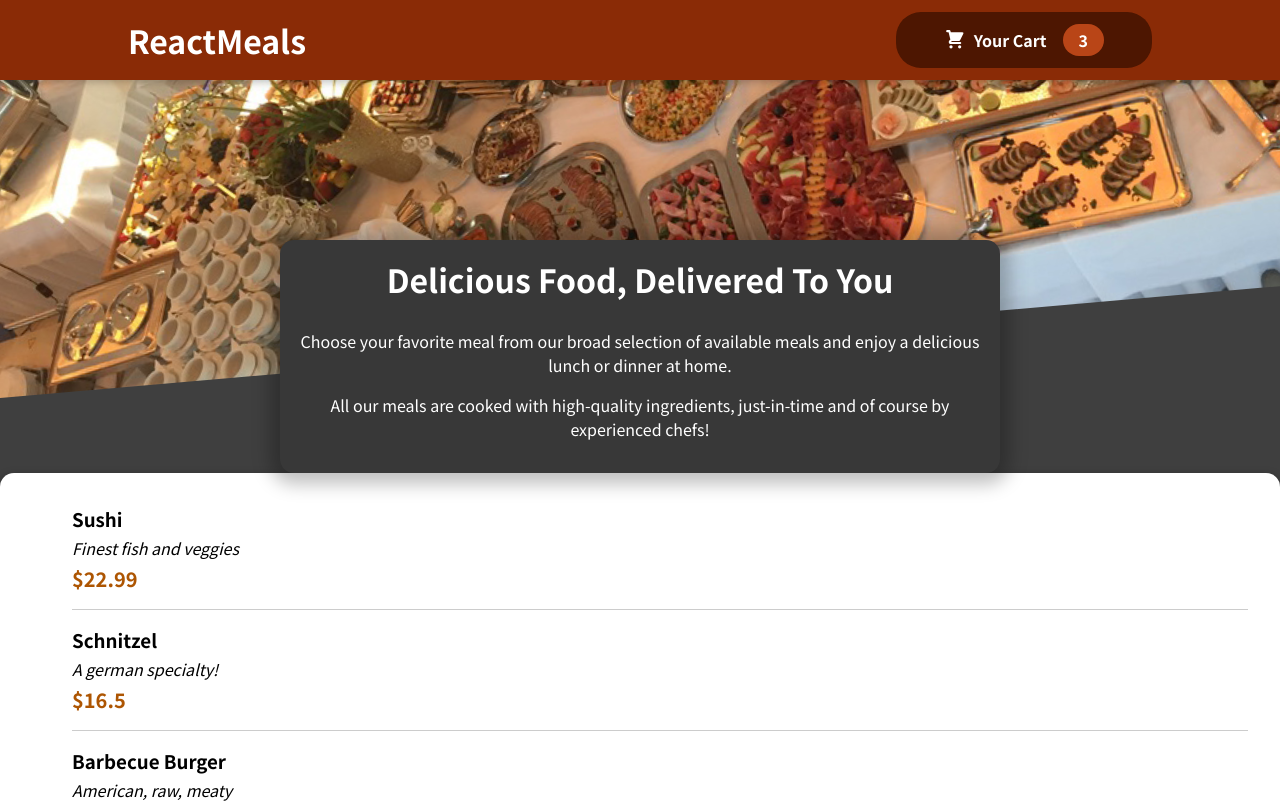
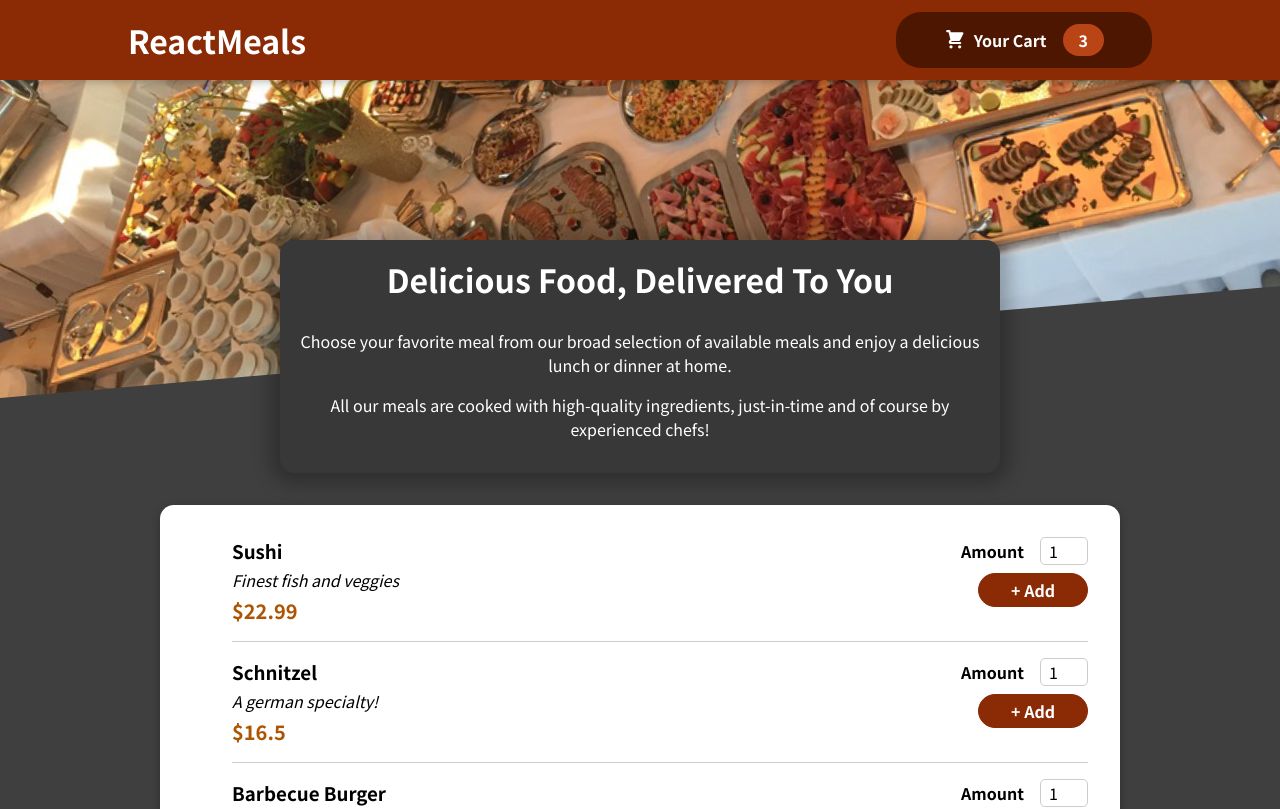
Before and after one commit to j-parthiv/Food-Ordering-React-App, a React (Create React App) app: page / in a window 1280 px wide. Shown: the top 809 px of the page. Built offline with nearby package versions, Linux system fonts and the light colour scheme.

Commit message:
Working on the Shopping Cart Component

```diff
--- a/src/Components/Meals/AvailableMeals.js
+++ b/src/Components/Meals/AvailableMeals.js
@@ -32,6 +32,7 @@
   const mealsList = DUMMY_MEALS.map((meal) => (
     <MealItem
       id={meal.id}
+      key={meal.id}
       name={meal.name}
       description={meal.description}
       price={meal.price}
--- a/src/Components/Meals/MealItem/MealItem.js
+++ b/src/Components/Meals/MealItem/MealItem.js
@@ -1,4 +1,5 @@
 import classes from './MealItem.module.css';
+import MealItemForm from './MealItemForm';
 
 const MealItem = (props) =>{
     const price = `$${props.price}`
@@ -10,7 +11,7 @@
             <div className={classes.price}>{price}</div>
         </div>
         <div>
-
+            <MealItemForm id={props.id}/>
         </div>
     </li>
 )
--- /dev/null
+++ b/src/Components/Meals/MealItem/MealItemForm.js
@@ -0,0 +1,22 @@
+import classes from "./MealItemForm.module.css";
+import Input from "../../UI/Input";
+const MealItemForm = (props) => {
+  return (
+    <form className={classes.form}>
+      <Input
+        label="Amount"
+        input={{
+          id: "amount_" + props.id,
+          type: "number",
+          min: "1",
+          max: "5",
+          step: "1",
+          defaultValue: "1",
+        }}
+      />
+      <button>+ Add</button>
+    </form>
+  );
+};
+
+export default MealItemForm;
--- /dev/null
+++ b/src/Components/Meals/MealItem/MealItemForm.module.css
@@ -0,0 +1,20 @@
+.form {
+    text-align: right;
+  }
+
+  .form button {
+    font: inherit;
+    cursor: pointer;
+    background-color: #8a2b06;
+    border: 1px solid #8a2b06;
+    color: white;
+    padding: 0.25rem 2rem;
+    border-radius: 20px;
+    font-weight: bold;
+  }
+
+  .form button:hover,
+  .form button:active {
+    background-color: #641e03;
+    border-color: #641e03;
+  }
--- a/src/Components/UI/Card.module.css
+++ b/src/Components/UI/Card.module.css
@@ -3,4 +3,8 @@
     box-shadow: 0 2px 8px rgba(0, 0, 0, 0.25);
     border-radius: 14px;
     background-color: white;
+    margin: 2rem;
+    margin-left: 10rem;
+    margin-right: 10rem;
+
   }
--- /dev/null
+++ b/src/Components/UI/Input.js
@@ -0,0 +1,12 @@
+import classes from './Input.module.css';
+
+const Input = props =>{
+    return(
+        <div className={classes.input}>
+            <label htmlFor={props.input.id}>{props.label}</label>
+            <input {...props.input}/>
+        </div>
+    )
+}
+
+export default Input;
--- /dev/null
+++ b/src/Components/UI/Input.module.css
@@ -0,0 +1,18 @@
+.input {
+    display: flex;
+    align-items: center;
+    margin-bottom: 0.5rem;
+  }
+
+  .input label {
+    font-weight: bold;
+    margin-right: 1rem;
+  }
+
+  .input input {
+    width: 3rem;
+    border-radius: 5px;
+    border: 1px solid #ccc;
+    font: inherit;
+    padding-left: 0.5rem;
+  }
```
Also changed, not shown: src/Components/Cart/Cart.js (added, +21 -0 lines), src/Components/Cart/Cart.module.css (added).
